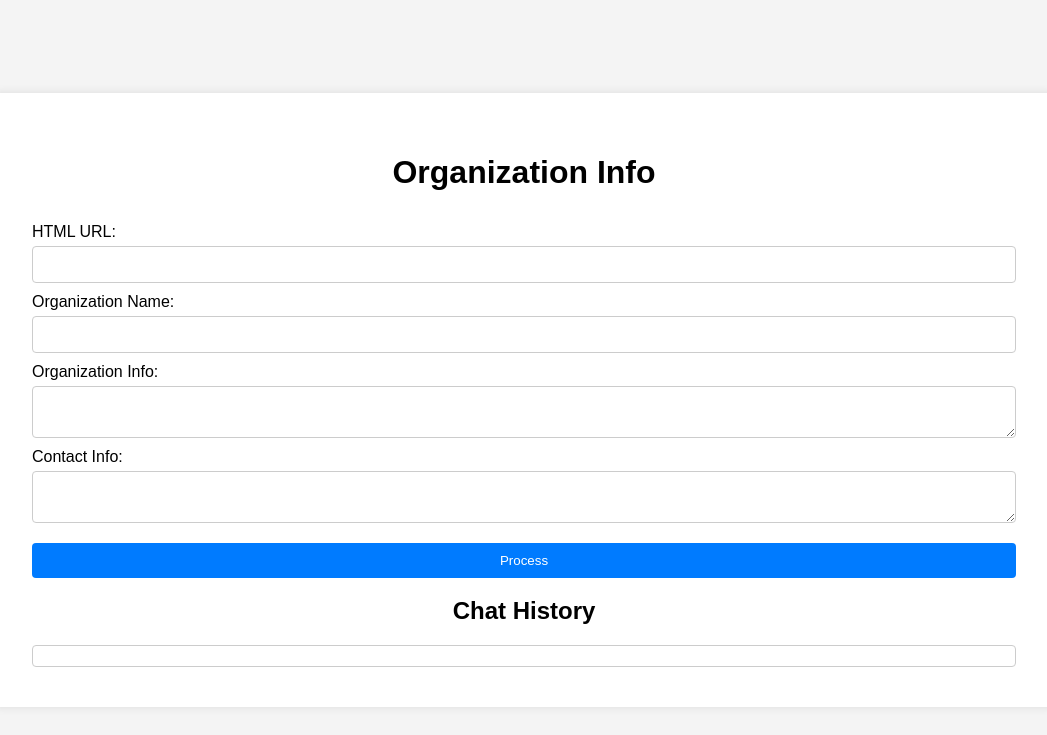
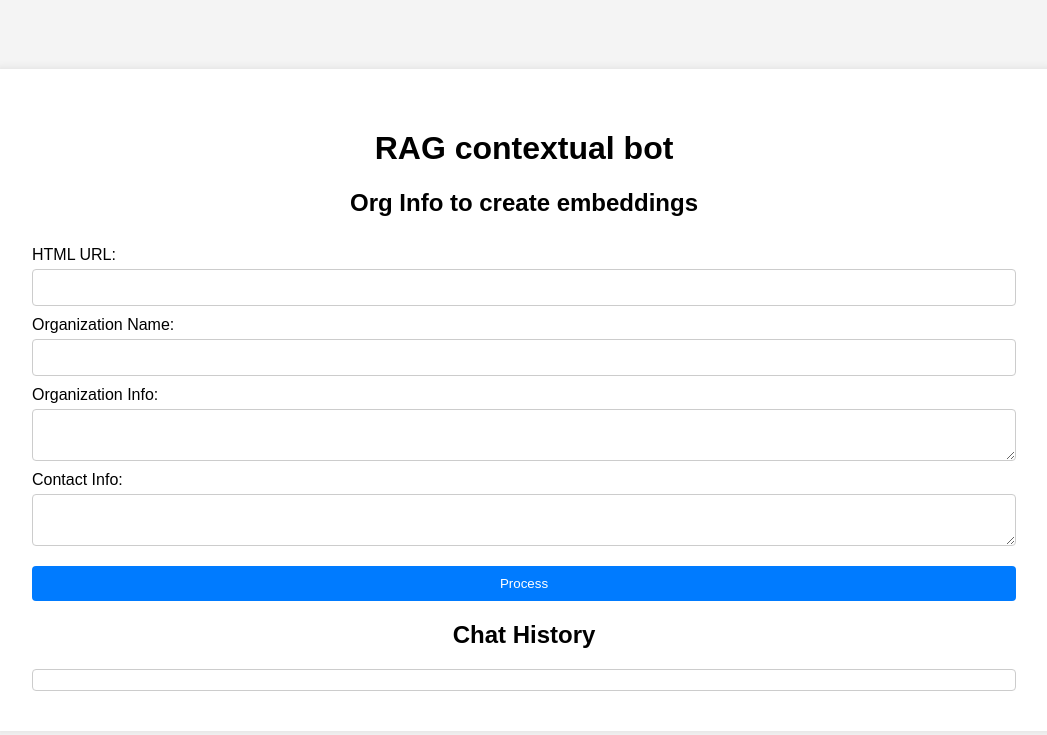
Before and after one commit to Joker-2003/RAG-contextual, a Flask app: page / in a window 1280 px wide. Shown: the top 735 px of the page, without its empty margins (116-1163 px from the left). Run offline with Flask 3, Linux system fonts and the light colour scheme.

Commit message:
feat: works mostly

```diff
--- a/static/styles.css
+++ b/static/styles.css
@@ -16,6 +16,7 @@ body {
     padding: 20px;
     border-radius: 8px;
     box-shadow: 0 0 10px rgba(0, 0, 0, 0.1);
+    scroll-behavior: auto;
 }
 
 .left-pane, .right-pane {
--- a/templates/index.html
+++ b/templates/index.html
@@ -9,7 +9,8 @@
 <body>
     <div class="container">
         <div class="left-pane">
-            <h1>Organization Info</h1>
+            <h1>RAG contextual bot</h1>
+            <h2>Org Info to create embeddings</h2>
             <form id="processForm">
                 <label for="url">HTML URL:</label>
                 <input type="text" id="url" name="url" required>
--- a/utils.py
+++ b/utils.py
@@ -36,6 +36,10 @@ def store_docs(url):
     text, metadata = get_data_from_website(url)
     docs = get_doc_chunks(text, metadata)
     vector_store = get_chroma_client()
+
+    vector_store.delete_collection()
+    # i want to clear the vector store before storing new embeddings
+
     vector_store.add_documents(docs)
     vector_store.persist()
 
```
Also changed, not shown: requirements.txt (added, +265 -0 lines), data/chroma/chroma.sqlite3.
